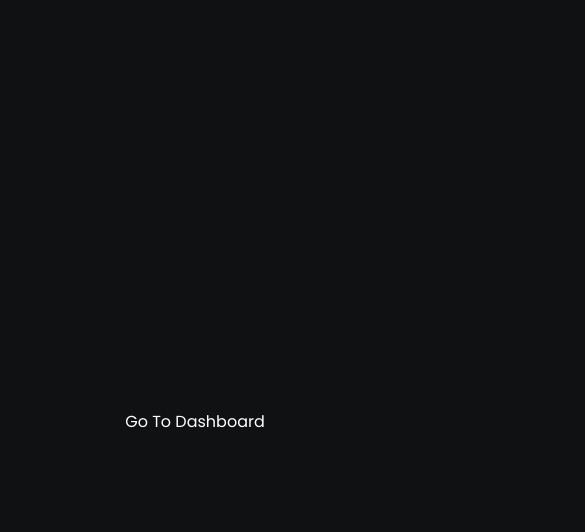
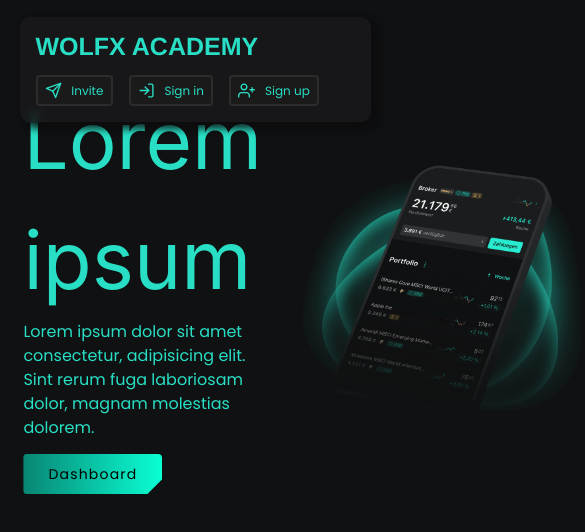
Before and after one commit to infodavid00/project057, a React (Vite) app: page / in a window 390 px wide. Shown: the top 532 px of the page, 585 px wide, since content can reach past the window. Built offline with nearby package versions, Linux system fonts and the light colour scheme.

Commit message:
re-tweaked the header size for more responsiveness

```diff
--- a/src/comps/header/Header.jsx
+++ b/src/comps/header/Header.jsx
@@ -9,7 +9,10 @@ export default function Header({ title, shouldShowNavigation, useFullWidth, titl
          useFullWidth ? "application-header application-fullwidth-header" :
          "application-header"
         }>
-        <div id="application-header-container">
+        <div className={
+          useFullWidth ? "application-header-container application-header-container-fullWidth" :
+          "application-header-container"
+         }>
           <div id="application-header-container1">
             <div>
               {!useFullWidth && <Menu
--- a/src/comps/header/header.css
+++ b/src/comps/header/header.css
@@ -14,7 +14,7 @@
 .application-fullwidth-header {
   width: 100%;
 }
-#application-header-container {
+.application-header-container {
  background-color: rgba(25,25,27,0.9);
  backdrop-filter: blur(5px);
  border-radius: 10px;
@@ -25,6 +25,9 @@
  gap: 1em;
  padding: 1em 1.7em;
  box-shadow: var(--box-shadow);
+}
+.application-header-container-fullWidth {
+  width: 88%;
 }
 #application-header-container1 div {
  font-family: 'Helvetica', sans-serif;
@@ -105,14 +108,15 @@
   top: 2%;
   width: 100%;
 }
-#application-header-container {
-  padding: 1.5em 0.9em;
+.application-header-container-fullWidth {
+  width: 100%;
 }
-#application-header-container {
+.application-header-container {
    flex-direction: column;
    align-items: flex-start;
    width: 90%;
    overflow-x: auto;
+   padding: 1em 1em;
 }
 #application-header-container2 {
    justify-content: flex-start;
--- /dev/null
+++ b/src/comps/landing/landing.css
@@ -0,0 +1,48 @@
+
+#landing-leadcontainer {
+  display: flex;
+  flex-direction: row;
+  justify-content: space-between;
+  align-items: center;
+  /* background-color: red; */
+  width: 88%;
+  margin: auto;
+  margin-top: 5em;
+}
+#landing-leadcontainer img {
+  width: 400px;
+  margin-top: 4em;
+  margin-right: -2em;
+}
+#landing-leadcontainer-title {
+  font-size: 80px;
+}
+#landing-leadcontainer-text {
+  font-family: "poppins", sans-serif;
+}
+#landing-leadcontainer-btn {
+  border-radius: .25rem;
+  font-style: normal;
+  font-weight: 400;
+  padding-left: 25px;
+  padding-right: 25px;
+  color: black;
+  -webkit-clip-path: polygon(0 0,0 0,100% 0,100% 0,100% calc(100% - 15px),calc(100% - 15px) 100%,15px 100%,0 100%);
+  clip-path: polygon(0 0,0 0,100% 0,100% 0,100% calc(100% - 15px),calc(100% - 15px) 100%,15px 100%,0 100%);
+  height: 40px;
+  line-height: 14px;
+  letter-spacing: 1.2px;
+  transition: .2s .1s;
+  background-image: linear-gradient(90deg, rgba(0, 249, 212, 0.5),rgb(10, 255, 212));
+  border: 0 solid;
+  overflow: hidden;
+  font-family: "poppins", sans-serif;
+  margin-top: 1em;
+  font-size: 14px;
+}
+#landing-leadcontainer-btn:hover {
+  cursor: pointer;
+  transition: all .1s ease-in;
+  padding-right: 30px;
+  padding-left: 30px;
+}
--- a/src/index.css
+++ b/src/index.css
@@ -25,8 +25,8 @@
   color-scheme: light dark;
   color: #28dfc5;
   --color: #28dfc5;
-  background-color: #101113;
-  --background-color: #101113;
+  background-color: #101112;
+  --background-color: #101112;
   --panel-color: #0F0015;
   --card-color: rgba(25,25,27,1);
   --box-shadow:  5px 5px 10px rgba(15,15,17,0.6),  5px 5px 10px rgba(10,10,12,0.8);
--- a/src/pages/Landing.jsx
+++ b/src/pages/Landing.jsx
@@ -1,29 +1,28 @@
-import { Link } from "react-router-dom";
+import Header from "../comps/header/Header";
+import "../comps/landing/landing.css";
+import BannerImage from "../assets/images/homebanner.png";
 
 export default function Landing() {
   return (
-    <div
-      style={{
-        position: "fixed",
-        top: 0,
-        bottom: 0,
-        left: 0,
-        right: 0,
-        display: "flex",
-        alignItems: "center",
-        justifyContent: "center",
-      }}
-    >
-      <Link
-        to="/dashboard"
-        style={{
-          color: "white",
-          textDecoration: "none",
-          fontFamily: "poppins",
-        }}
-      >
-        Go To Dashboard
-      </Link>
-    </div>
-  );
+    <>
+        <Header
+          title={"WOLFX ACADEMY"}
+          shouldShowNavigation={false}
+          useFullWidth={true}
+          titleLink={"/"}
+        />
+        {/* Header */}
+        <div id="landing-leadcontainer">
+           <div>
+              <div id="landing-leadcontainer-title">Lorem ipsum </div>
+              <div id="landing-leadcontainer-text">
+                Lorem ipsum dolor sit amet consectetur, adipisicing elit. Sint rerum fuga
+                laboriosam dolor, magnam molestias dolorem.
+              </div>
+              <button id="landing-leadcontainer-btn">Dashboard</button>
+           </div>
+           <img src={BannerImage} />
+        </div>
+    </>
+  )
 }
```
Also changed, not shown: src/assets/images/homebanner.png (added).
